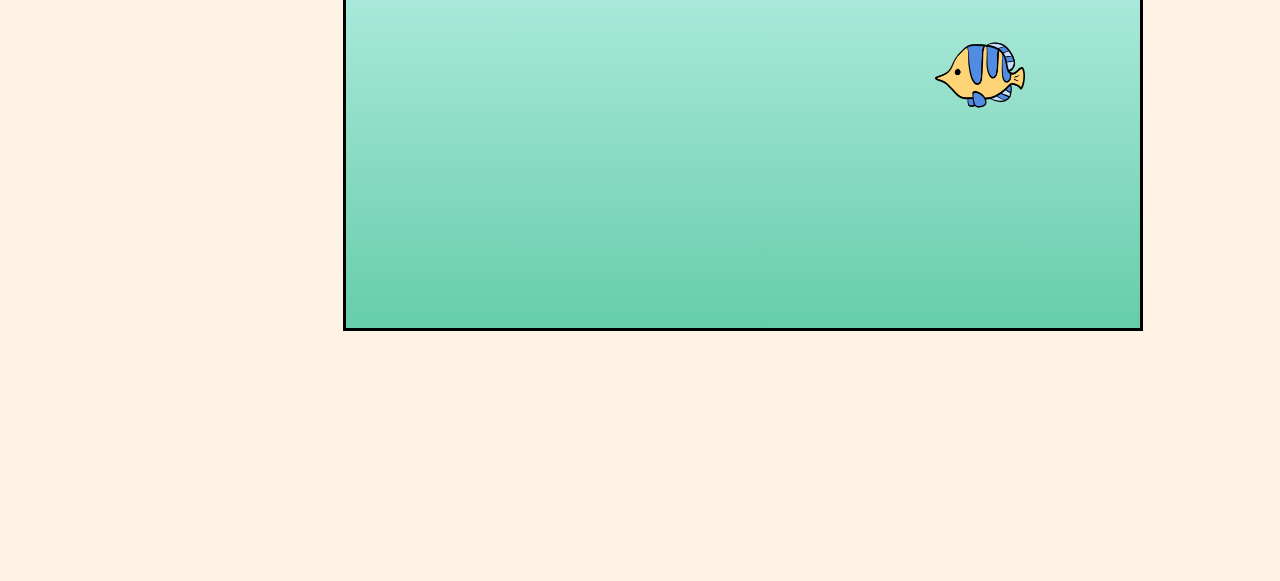
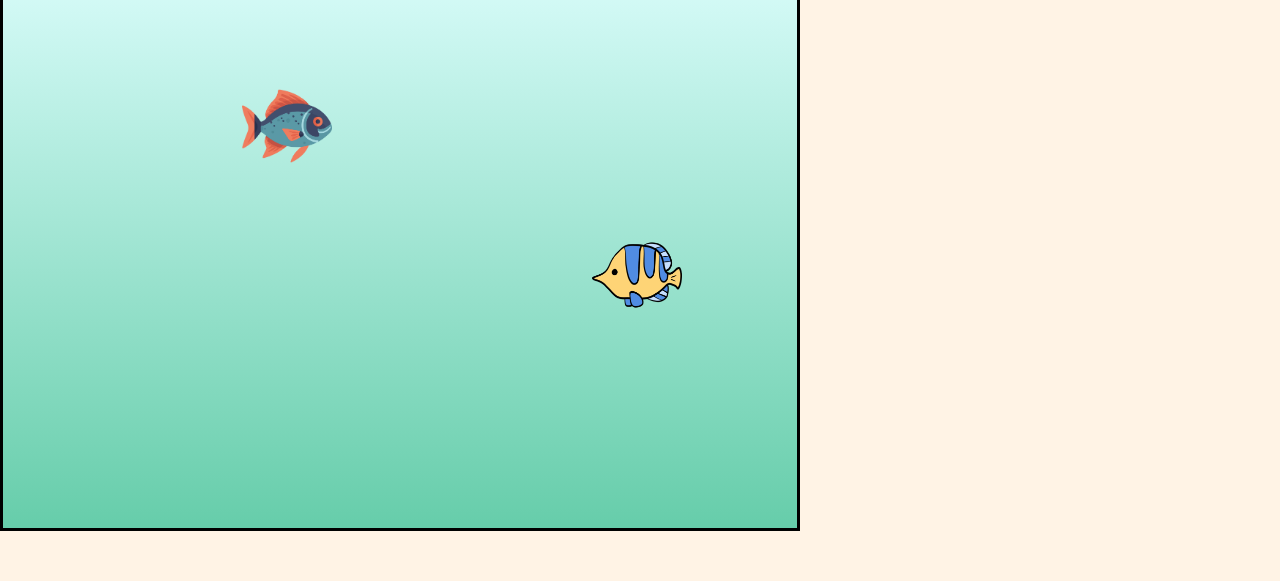
Before and after one commit to krishna55530/test2, a plain HTML site: page index.html in a window 1280 px wide. Shown: the part 277-858 px from the top of the page. Before the commit the page ends 800 px from the top, so only its background shows below. Drawn offline with Linux system fonts and the light colour scheme.

Commit message:
Uncomment margin and padding styles in style.css

```diff
--- a/style.css
+++ b/style.css
@@ -12,12 +12,12 @@ body {
   background-attachment: fixed;
   background-size: 800px;*/
   background-color: rgb(255, 243, 229);
-  /*margin: 0;
-  padding-bottom: 50px;*/
+  margin: 0;
+  padding-bottom: 50px;
 
-  display: flex;
+  /*display: flex;
   justify-content: center;
-  align-items: center;
+  align-items: center;*/
 }
 
 .tank {
```
